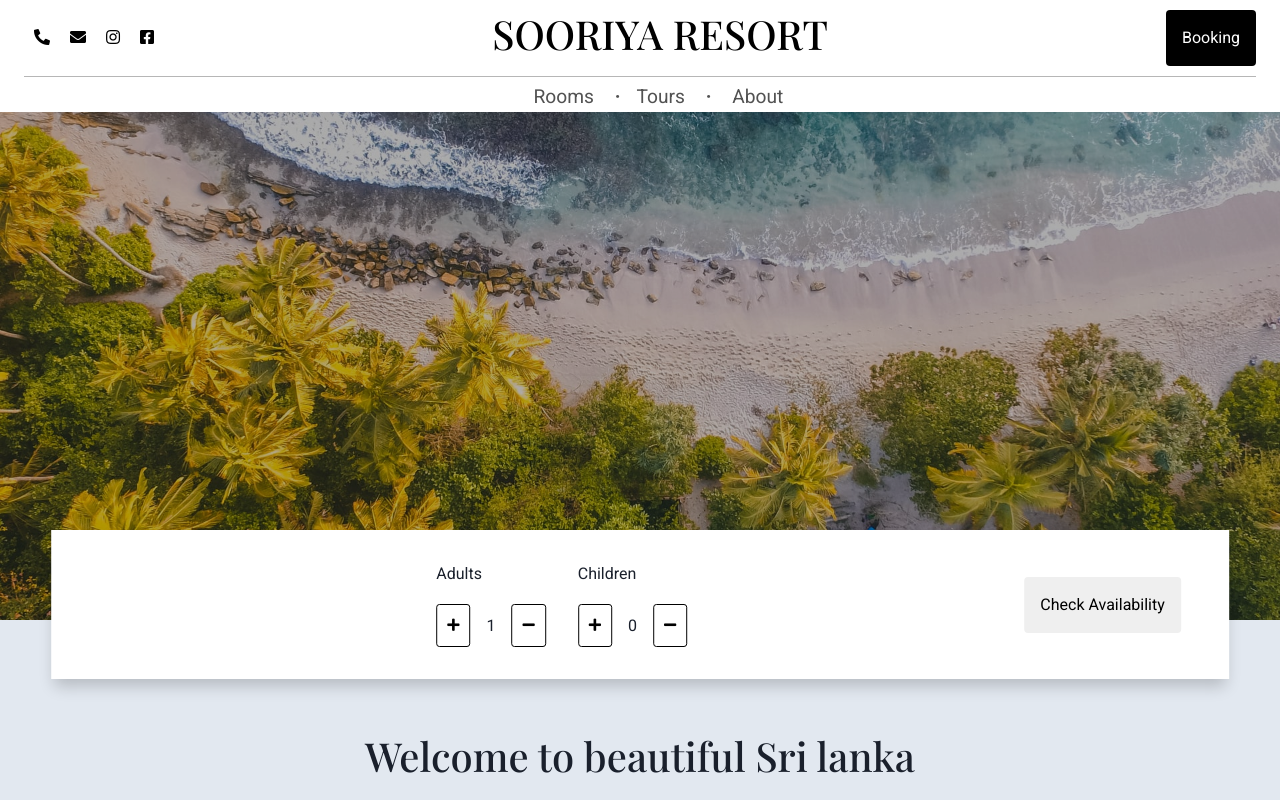
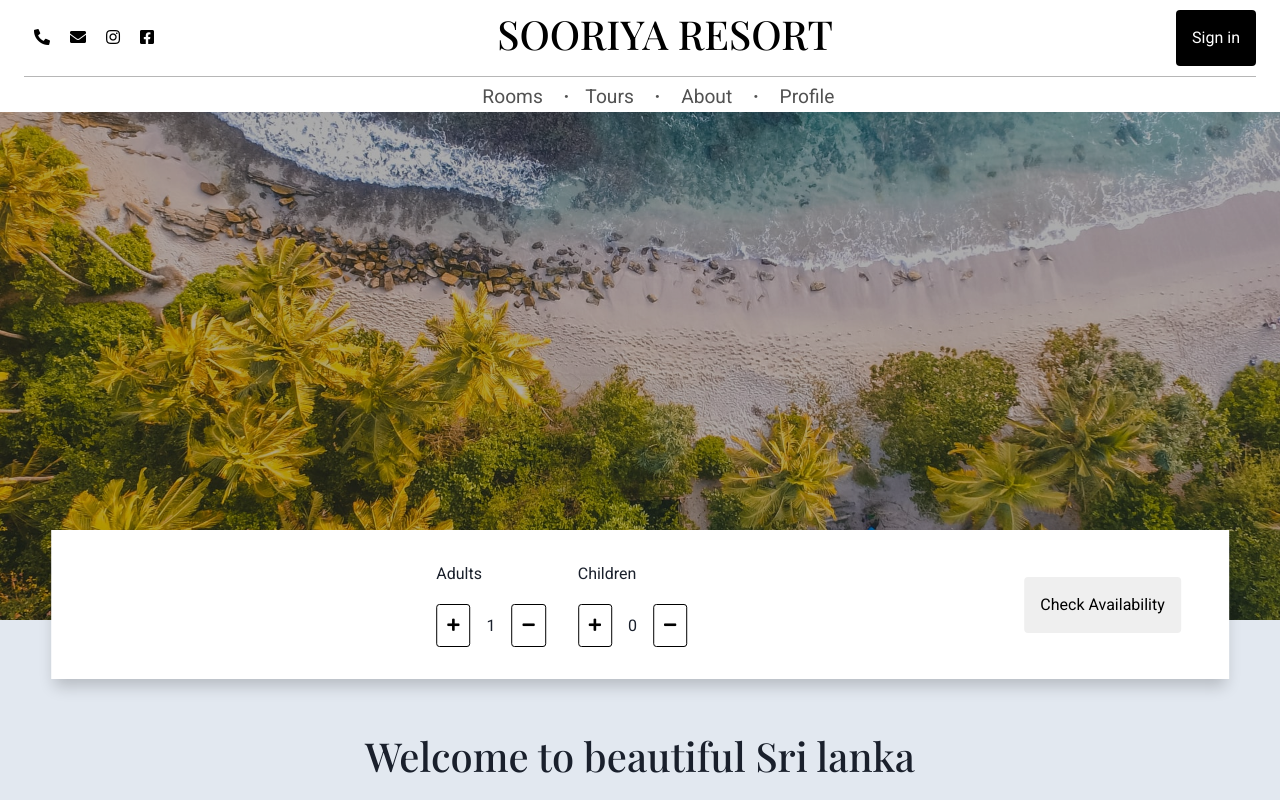
Before and after one commit to akilakavinda99/SLIIT-DS-Hotel-Reservation-Platform, a React (Create React App) app in the folder frontend/: page / in a window 1280 px wide. Shown: the top 800 px of the page. Built offline with nearby package versions, Linux system fonts and the light colour scheme.

Commit message:
modify nav bar

```diff
--- a/frontend/src/components/navbar/NavMobile.js
+++ b/frontend/src/components/navbar/NavMobile.js
@@ -31,8 +31,8 @@ const NavMobile = () => {
             <h1 className="alt-font">SOORIYA RESORT</h1>
           </Link>
         </div>
-        <Link to="/booking">
-          <button className="btn">Booking</button>
+        <Link to="/login">
+          <button className="btn">Sign in</button>
         </Link>
       </div>
       <div className={`menu-bottom ${showMenu && "show-menu"}`}>
@@ -61,6 +61,9 @@ const NavMobile = () => {
             <Link onClick={() => setShowMenu(false)} to="/about">
               About
             </Link>
+            <Link onClick={() => setShowMenu(false)} to="/profile">
+              Profile
+            </Link>
             <i className="fas fa-chevron-right"></i>
           </li>
         </ul>
--- a/frontend/src/components/navbar/Navbar.js
+++ b/frontend/src/components/navbar/Navbar.js
@@ -30,8 +30,8 @@ const Navbar = () => {
             <h1 className="alt-font">SOORIYA RESORT<span>&nbsp;</span></h1>
           </Link>
         </div>
-        <Link to="/booking">
-          <button className="btn">Booking</button>
+        <Link to="/login">
+          <button className="btn">Sign in</button>
         </Link>
       </div>
       <div className="navBottom">
@@ -41,7 +41,10 @@ const Navbar = () => {
         <Link to="/tours">
           Tours <span>&#183;</span>{" "}
         </Link>
-        <Link to="/about">About</Link>
+        <Link to="/about">
+        About <span>&#183;</span>{" "}
+        </Link>
+        <Link to="/profile">Profile</Link>
 
 
       </div>
```
